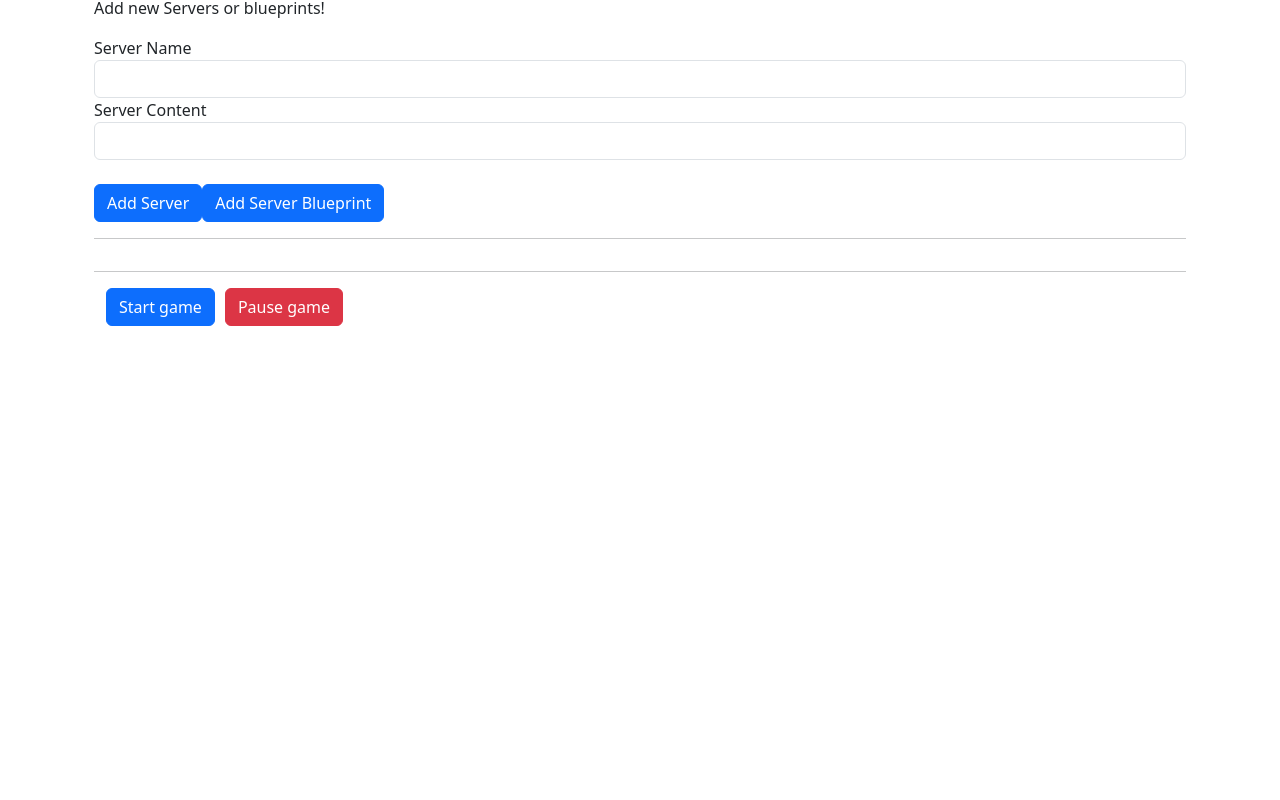
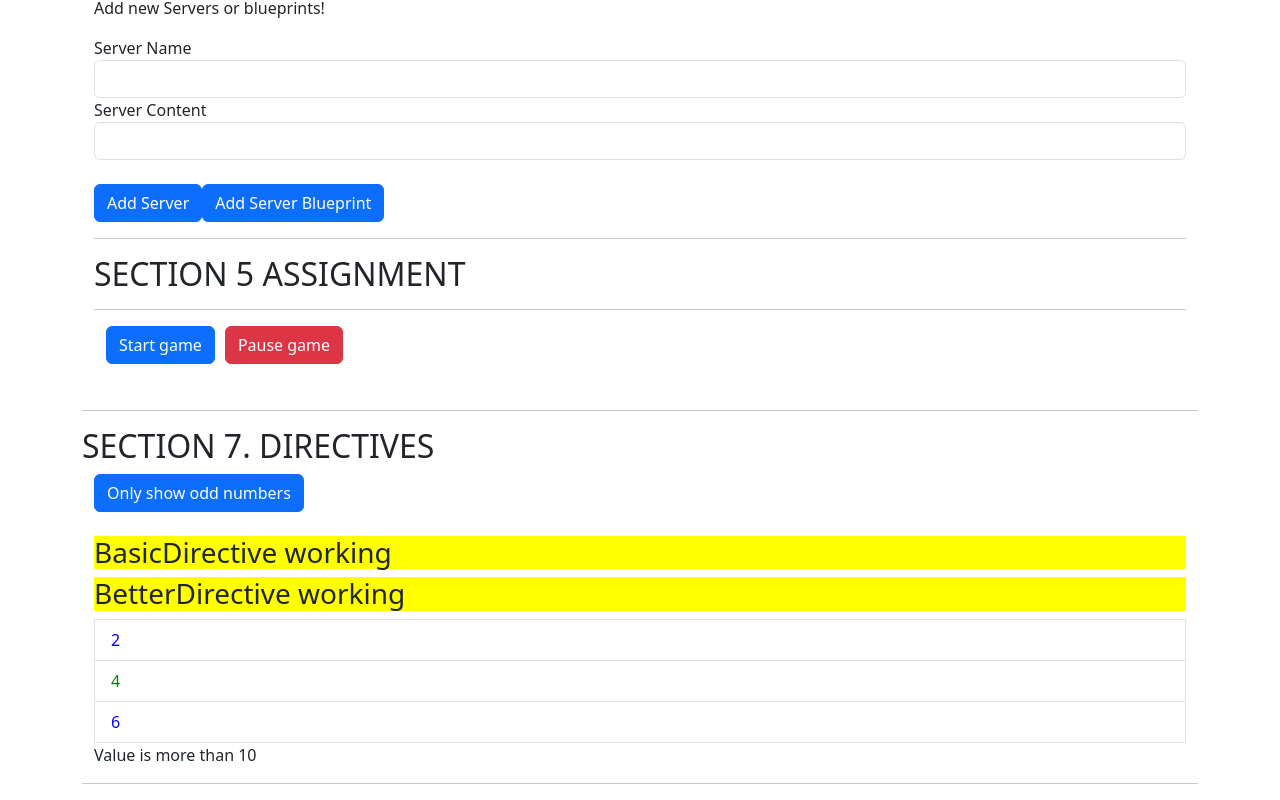
Before and after one commit to torkvenick/course-test-app, an Angular app: page / in a window 1280 px wide. Shown: the part 377-1177 px from the top of the page. Before the commit the page ends 800 px from the top, so only its background shows below. Built offline with nearby package versions, Linux system fonts and the light colour scheme.

Commit message:
section 7 complete

```diff
--- a/src/app/app.component.html
+++ b/src/app/app.component.html
@@ -1,39 +1,53 @@
 <div class="container flex-container">
-  <div class="col-md-6 brd" style="margin-bottom: 15px;">
+  <div class="col-md-6 brd" style="margin-bottom: 15px">
     <div>
-      <span style="margin-right: 10px;">type server name</span>
-      <input [(ngModel)]="serverName" type="text">
-      <button style="margin-right: 10px;" (click)="createServer()">create server</button>
+      <span style="margin-right: 10px">type server name</span>
+      <input [(ngModel)]="serverName" type="text" />
+      <button style="margin-right: 10px" (click)="createServer()">
+        create server
+      </button>
       <button (click)="changeStatus()">change status</button>
     </div>
-    <div style="margin-top: 15px;">
-      <ul >
+    <div style="margin-top: 15px">
+      <ul>
         @for (server of servers; track $index) {
-        <li style="margin-bottom: 10px;" [ngStyle]="{backgroundColor: setBg(server.serverStatus)}" [ngClass]="{smallLetters: server.serverStatus === 'online'}">
-          {{server.name}} is {{server.serverStatus}}
+        <li
+          style="margin-bottom: 10px"
+          [ngStyle]="{ backgroundColor: setBg(server.serverStatus) }"
+          [ngClass]="{ smallLetters: server.serverStatus === 'online' }"
+        >
+          {{ server.name }} is {{ server.serverStatus }}
           <button (click)="deleteServer(server.name)">delete</button>
         </li>
         }
-      <!-- <listyle= style="margin-bottom: 10px;" *ngFor="let server of servers" [ngStyle]="{backgroundColor: setBg(server.serverStatus)}" [ngClass]="{smallLetters: server.serverStatus === 'online'}">
+        <!-- <listyle= style="margin-bottom: 10px;" *ngFor="let server of servers" [ngStyle]="{backgroundColor: setBg(server.serverStatus)}" [ngClass]="{smallLetters: server.serverStatus === 'online'}">
         {{server.name}} is {{server.serverStatus}}
         <p>{{server.url}}</p>
         <button (click)="deleteServer(server.name)">delete</button> -->
-    </ul>
+      </ul>
     </div>
   </div>
   <div class="col-md-8 brd">
     <button (click)="showDetails()">Show details</button>
     @if(detailShowed) {
-      <span style="margin-left: 10px;">Secret password = tuna</span>
+    <span style="margin-left: 10px">Secret password = tuna</span>
     }
-    <div class="div" style="margin-top: 10px;">
+    <div class="div" style="margin-top: 10px">
       @for (block of blocks; track $index) {
-        <span class="block" [ngStyle]="{backgroundColor: setBgd(block)}" [ngClass]="{white: $index >= 4}">{{block}}</span>
+      <span
+        class="block"
+        [ngStyle]="{ backgroundColor: setBgd(block) }"
+        [ngClass]="{ white: $index >= 4 }"
+        >{{ block }}</span
+      >
       }
     </div>
-
   </div>
 </div>
 <div class="container flex-container">
   <app-section-5></app-section-5>
 </div>
+
+<div class="container flex-container">
+  <app-section-7></app-section-7>
+</div>
--- a/src/app/section-5/section-5.component.html
+++ b/src/app/section-5/section-5.component.html
@@ -22,6 +22,7 @@
       </app-server-item>
     </div>
   </div>
+  <h2>SECTION 5 ASSIGNMENT</h2>
   <hr />
   <div class="row">
     <div class="col-xs-12">
--- /dev/null
+++ b/src/app/section-7/directives/basic-highlight.directive.ts
@@ -0,0 +1,10 @@
+import { Directive, ElementRef, OnInit } from '@angular/core';
+
+@Directive({ selector: '[appBasicHighlight]' })
+export class BasicHighlightDirective implements OnInit {
+  constructor(private element: ElementRef) {}
+
+  ngOnInit() {
+    this.element.nativeElement.style.backgroundColor = 'yellow';
+  }
+}
--- /dev/null
+++ b/src/app/section-7/directives/better-highlight.directive.ts
@@ -0,0 +1,32 @@
+import {
+  Directive,
+  ElementRef,
+  HostBinding,
+  HostListener,
+  Input,
+  OnInit,
+  Renderer2,
+} from '@angular/core';
+
+@Directive({
+  selector: '[appBetterHighlight]',
+})
+export class BetterHighlightDirective implements OnInit {
+  @HostBinding('style.backgroundColor') backgroundColor: string;
+  @Input() defaultColor: string;
+  @Input() highlightColor: string;
+  @HostListener('mouseenter') mouseover(eventData: Event) {
+    // this.renderer.setStyle(this.elRef.nativeElement, 'backgroundColor', 'blue');
+    this.backgroundColor = this.highlightColor;
+  }
+  @HostListener('mouseleave') mouseout(eventData: Event) {
+    // this.renderer.removeStyle(this.elRef.nativeElement, 'backgroundColor');
+    this.backgroundColor = '';
+  }
+
+  constructor(private elRef: ElementRef, private renderer: Renderer2) {}
+
+  ngOnInit() {
+    this.backgroundColor = this.defaultColor;
+  }
+}
--- /dev/null
+++ b/src/app/section-7/directives/unless.directive.ts
@@ -0,0 +1,24 @@
+import {
+  Directive,
+  Input,
+  OnInit,
+  TemplateRef,
+  ViewContainerRef,
+} from '@angular/core';
+@Directive({
+  selector: '[appUnless]',
+})
+export class UnlessDirective implements OnInit {
+  @Input() set appUnless(condition: boolean) {
+    if (!condition) {
+      this.vcRef.createEmbeddedView(this.templateRef);
+    } else {
+      this.vcRef.clear();
+    }
+  }
+  constructor(
+    public templateRef: TemplateRef<any>,
+    private vcRef: ViewContainerRef
+  ) {}
+  ngOnInit() {}
+}
--- /dev/null
+++ b/src/app/section-7/section-7.component.html
@@ -0,0 +1,44 @@
+<hr />
+<h2>SECTION 7. DIRECTIVES</h2>
+<div class="container">
+  <div class="row">
+    <div class="col-xs-12">
+      <button class="btn btn-primary" (click)="onlyOdd = !onlyOdd">
+        Only show odd numbers
+      </button>
+      <br /><br />
+      <h3 appBasicHighlight>BasicDirective working</h3>
+      <h3
+        appBetterHighlight
+        [defaultColor]="'yellow'"
+        [highlightColor]="'orange'"
+      >
+        BetterDirective working
+      </h3>
+      <ul class="list-group">
+        <div *ngIf="onlyOdd">
+          <li class="list-group-item" *ngFor="let odd of oddNums; index as i">
+            <span [ngStyle]="{ color: i % 2 === 0 ? 'blue' : 'green' }">{{
+              odd
+            }}</span>
+          </li>
+        </div>
+        <div *appUnless="onlyOdd">
+          <li class="list-group-item" *ngFor="let even of evenNums; index as i">
+            <span [ngStyle]="{ color: i % 2 === 0 ? 'blue' : 'green' }">{{
+              even
+            }}</span>
+          </li>
+        </div>
+      </ul>
+      <div>
+        <div [ngSwitch]="value">
+          <div *ngSwitchCase="5">Value is more than 5</div>
+          <div *ngSwitchCase="10">Value is more than 10</div>
+          <div *ngSwitchDefault>Value is just a value</div>
+        </div>
+      </div>
+    </div>
+  </div>
+</div>
+<hr />
--- /dev/null
+++ b/src/app/section-7/section-7.component.ts
@@ -0,0 +1,14 @@
+import { Component } from '@angular/core';
+
+@Component({
+  selector: 'app-section-7',
+  templateUrl: './section-7.component.html',
+  styleUrl: './section-7.component.scss',
+})
+export class Section7Component {
+  numbers = [1, 2, 3, 4, 5];
+  oddNums = [1, 3, 5];
+  evenNums = [2, 4, 6];
+  onlyOdd = false;
+  value = 10;
+}
```
Also changed, not shown: src/app/app.module.ts (+12 -7 lines), src/app/section-7/section-7.component.scss (added).
